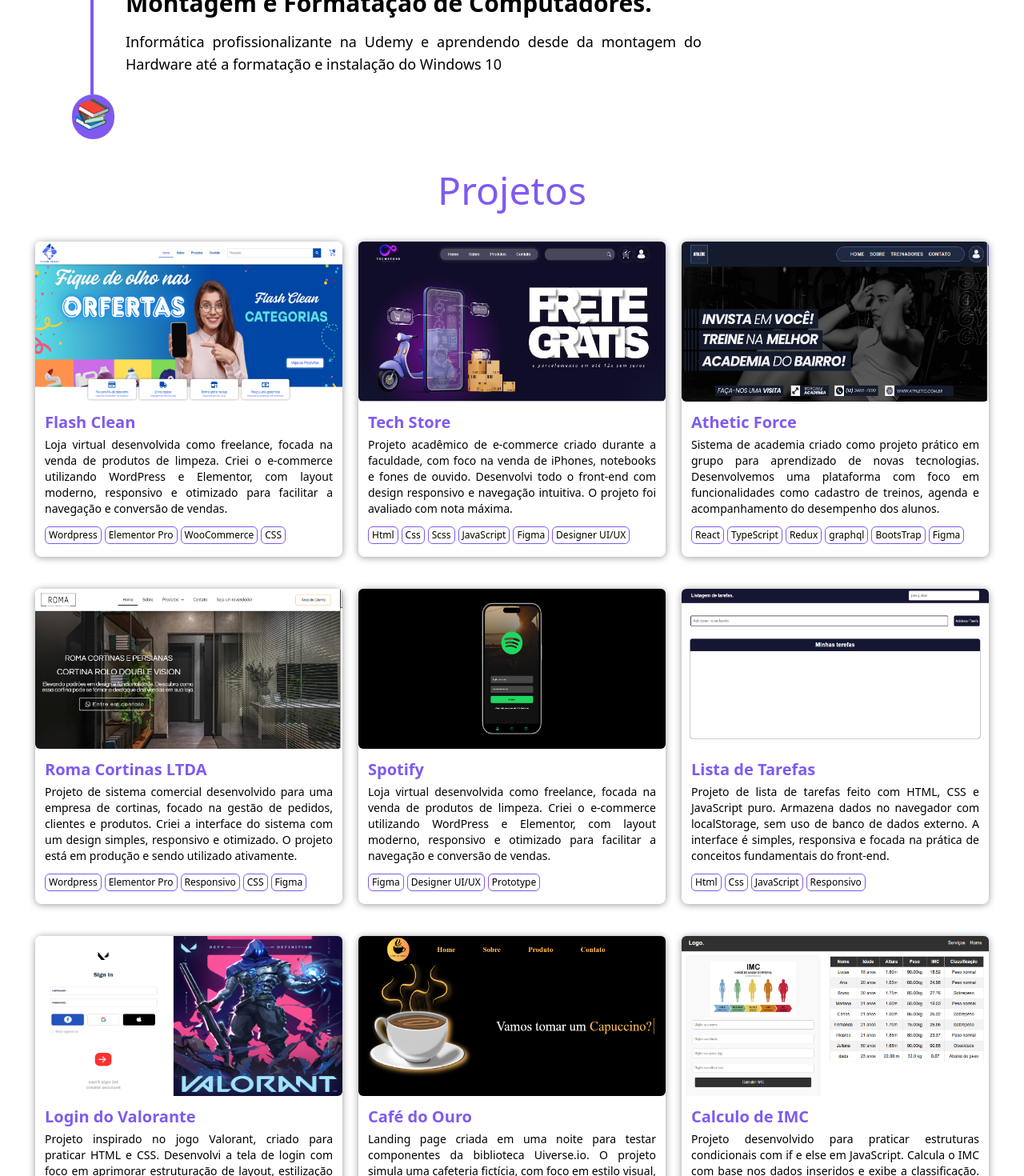
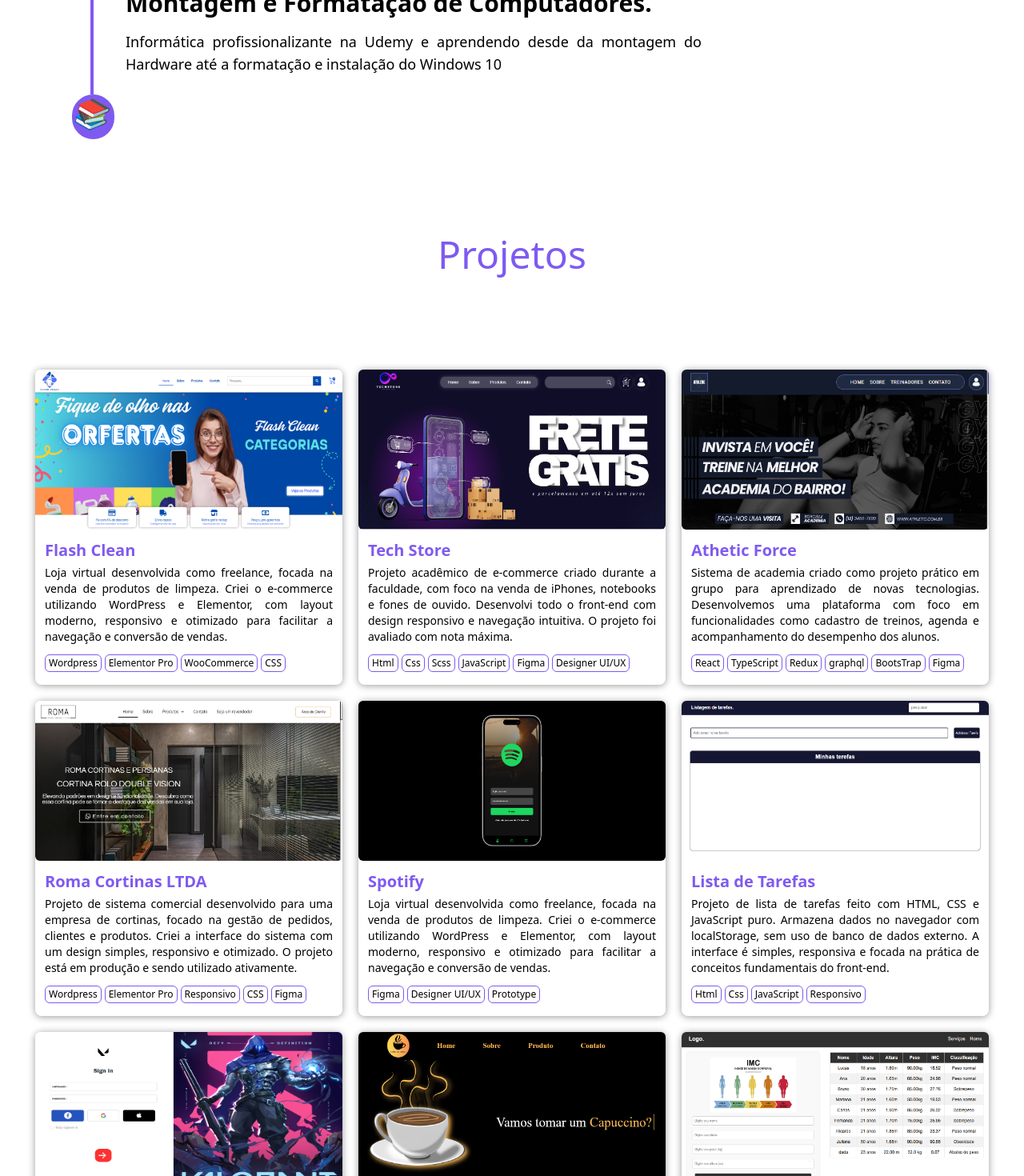
Before and after one commit to gustavoLim4/portfolio-1, a React (Vite) app: page / in a window 1280 px wide. Shown: the part 2447-3917 px from the top of the page at 80% size. Built offline with nearby package versions, Linux system fonts and the light colour scheme.

Commit message:
Arrumando padding

```diff
--- a/src/components/Projetos/Projetos.tsx
+++ b/src/components/Projetos/Projetos.tsx
@@ -21,11 +21,11 @@
     }
     const claro: Tema = {
         bgcolor: "bg-[#fff] transition duration-400 ease-in-out",
-        h1projetos: "text-5xl py-10 flex justify-center text-[#7f5af0] transition duration-400 ease-in-out",
+        h1projetos: "text-5xl py-30 flex justify-center text-[#7f5af0] transition duration-400 ease-in-out",
     }
     const escuro: Tema = {
         bgcolor: "bg-[#1f1f1f] transition duration-400 ease-in-out",
-        h1projetos: "text-5xl py-10 flex justify-center text-[#0400ff] transition duration-400 ease-in-out",
+        h1projetos: "text-5xl py-30 flex justify-center text-[#0400ff] transition duration-400 ease-in-out",
 
     }
     return (
@@ -35,7 +35,7 @@
                     Projetos
                 </h1>
                 <div className="mx-20">
-                    <div className="flex gap-5 w-full mb-10 justify-center">
+                    <div className="flex gap-5 w-full mb-5 justify-center">
                         <Cards
                             rota="https://flashclean.com.br"
                             imagem={FlashClean}
@@ -69,7 +69,7 @@
                         />
 
                     </div>
-                    <div className="flex gap-5 w-full mb-10 justify-center">
+                    <div className="flex gap-5 w-full mb-5 justify-center">
                         <Cards
                             rota="https://romacortinas.com.br"
                             imagem={RomaCortinas}
```
